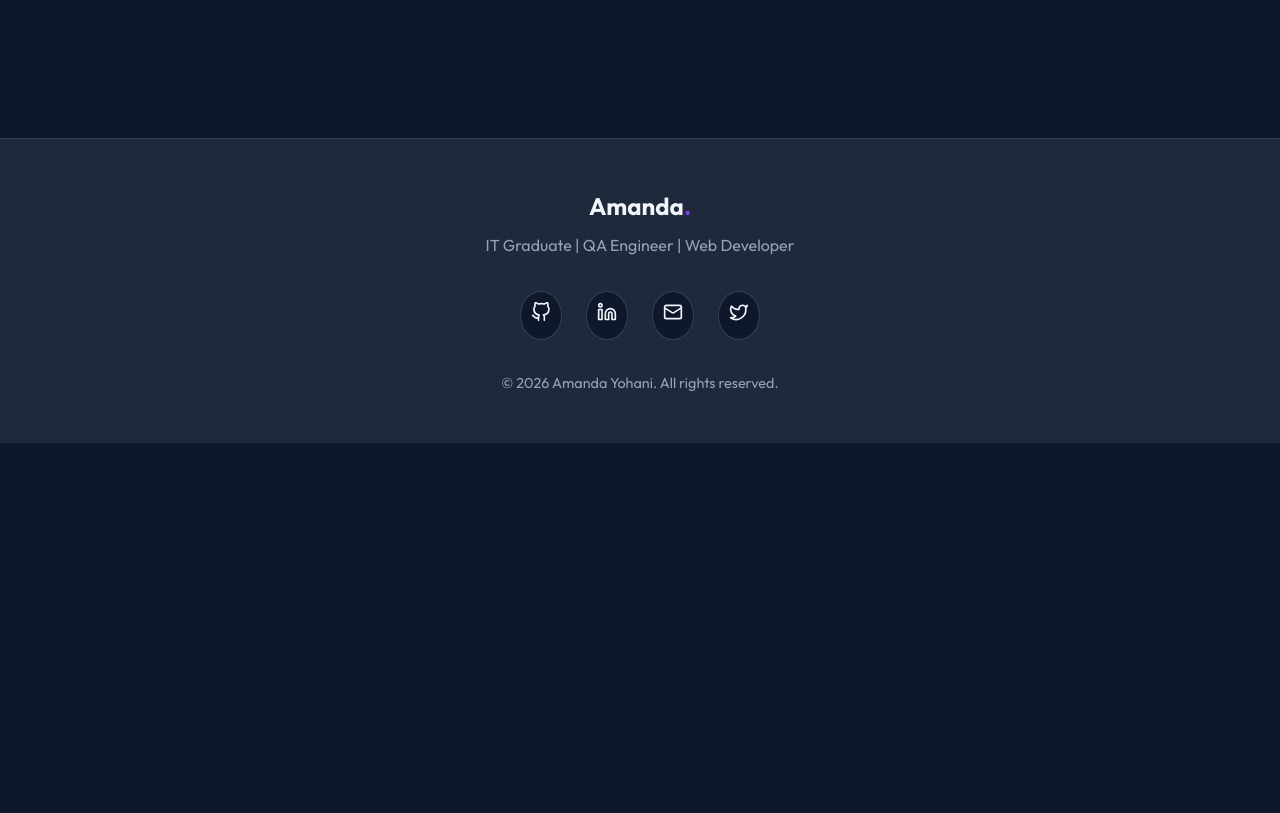
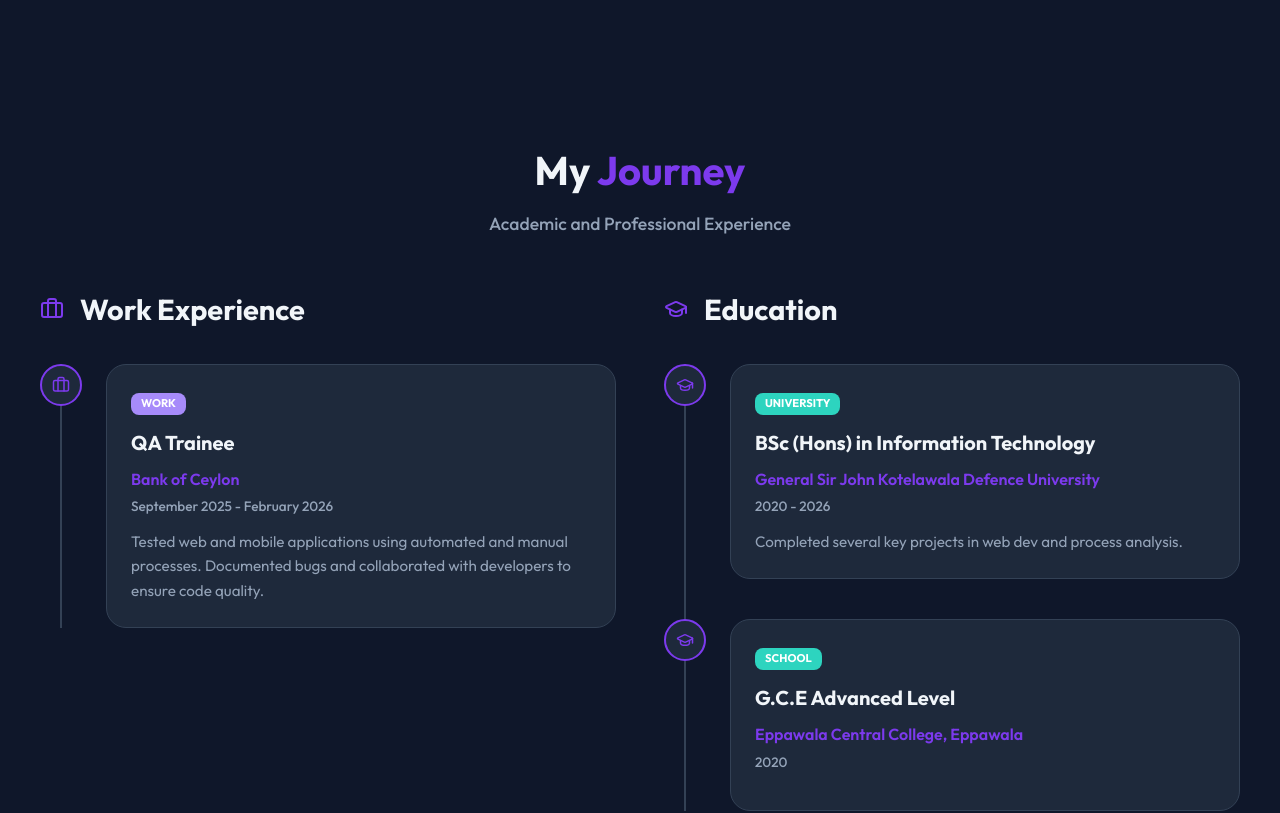
Before and after one commit to Amanda-2000/web-portfolio-site, a React (Create React App) app in the folder portfolio/: page /about in a window 1280 px wide. Shown: the part 880-1693 px from the top of the page. Before the commit the page ends 1323 px from the top, so only its background shows below. Built offline with nearby package versions, Linux system fonts and the light colour scheme.

Commit message:
added the experince section to the about

```diff
--- a/portfolio/package.json
+++ b/portfolio/package.json
@@ -8,6 +8,7 @@
     "@testing-library/react": "^16.3.2",
     "@testing-library/user-event": "^13.5.0",
     "axios": "^1.14.0",
+    "devicons-react": "^1.5.0",
     "framer-motion": "^12.38.0",
     "lucide-react": "^1.7.0",
     "react": "^19.2.4",
--- a/portfolio/src/App.js
+++ b/portfolio/src/App.js
@@ -5,7 +5,6 @@ import Navbar from './components/Navbar/Navbar';
 import Footer from './components/Footer/Footer';
 import Home from './pages/Home/Home';
 import About from './pages/About/About';
-import Experience from './pages/Experience/Experience';
 import Skills from './pages/Skills/Skills';
 import Projects from './pages/Projects/Projects';
 import Certificates from './pages/Certificates/Certificates';
--- a/portfolio/src/pages/About/About.js
+++ b/portfolio/src/pages/About/About.js
@@ -2,6 +2,7 @@ import React from 'react';
 import { motion } from 'framer-motion';
 import { BookOpen, Briefcase, Award, Heart } from 'lucide-react';
 import styles from './About.module.css';
+import Experience from '../Experience/Experience';
 
 const About = () => {
   const infoCards = [
@@ -84,6 +85,10 @@ const About = () => {
           ))}
         </motion.div>
       </div>
+
+      <div className={styles.experienceWrapper}>
+        <Experience />
+      </div>
     </section>
   );
 };
--- a/portfolio/src/pages/About/About.module.css
+++ b/portfolio/src/pages/About/About.module.css
@@ -64,6 +64,10 @@
   line-height: 1.6;
 }
 
+.experienceWrapper {
+  margin-top: 6rem;
+}
+
 @media (max-width: 992px) {
   .container {
     grid-template-columns: 1fr;
@@ -73,6 +77,10 @@
   .gridSide {
     grid-template-columns: 1fr 1fr;
   }
+
+  .experienceWrapper {
+    margin-top: 4rem;
+  }
 }
 
 @media (max-width: 576px) {
--- a/portfolio/src/pages/Experience/Experience.js
+++ b/portfolio/src/pages/Experience/Experience.js
@@ -7,11 +7,11 @@ const Experience = () => {
   const experiences = [
     {
       type: 'work',
-      title: 'QA  Trainee',
+      title: 'QA Trainee',
       company: 'Bank of Ceylon',
       date: 'September 2025 - February 2026',
       desc: 'Tested web and mobile applications using automated and manual processes. Documented bugs and collaborated with developers to ensure code quality.',
-      icon: <Briefcase size={20} />,
+      icon: <Briefcase size={18} />,
     },
     {
       type: 'university',
@@ -19,37 +19,27 @@ const Experience = () => {
       company: 'General Sir John Kotelawala Defence University',
       date: '2020 - 2026',
       desc: 'Completed several key projects in web dev and process analysis.',
-      icon: <GraduationCap size={20} />,
+      icon: <GraduationCap size={18} />,
     },
     {
       type: 'school',
       title: 'G.C.E Advanced Level',
-      company: 'Eppawala Central College,Eppawala',
+      company: 'Eppawala Central College, Eppawala',
       date: '2020',
       desc: '',
-      icon: <GraduationCap size={20} />,
+      icon: <GraduationCap size={18} />,
     },
   ];
 
-  return (
-    <section className={`${styles.experience} container section-padding`}>
-      <motion.div
-        className="title-center"
-        initial={{ opacity: 0 }}
-        whileInView={{ opacity: 1 }}
-        viewport={{ once: true }}
-      >
-        <h2 className="section-title">My <span className="highlight">Experience</span></h2>
-        <p className="section-subtitle">Academic and Professional Journey</p>
-      </motion.div>
+  const workExp = experiences.filter(exp => exp.type === 'work');
+  const eduExp = experiences.filter(exp => exp.type !== 'work');
 
-      <div className={styles.timeline}>
-        {experiences.map((exp, index) => (
+  const TimelineItem = ({ exp, index }) => (
     <motion.div
       key={index}
       className={styles.timelineItem}
-            initial={{ opacity: 0, x: index % 2 === 0 ? -30 : 30 }}
-            whileInView={{ opacity: 1, x: 0 }}
+      initial={{ opacity: 0, y: 20 }}
+      whileInView={{ opacity: 1, y: 0 }}
       viewport={{ once: true }}
       transition={{ duration: 0.5, delay: index * 0.1 }}
     >
@@ -60,15 +50,46 @@ const Experience = () => {
         <span className={exp.type === 'work' ? styles.workBadge : styles.eduBadge}>
           {exp.type.toUpperCase()}
         </span>
-              <h3>{exp.title}</h3>
+        <h4>{exp.title}</h4>
         <div className={styles.meta}>
-                <h4>{exp.company}</h4>
+          <h5>{exp.company}</h5>
           <p>{exp.date}</p>
         </div>
-              <p className={styles.desc}>{exp.desc}</p>
+        {exp.desc && <p className={styles.desc}>{exp.desc}</p>}
       </div>
     </motion.div>
+  );
+
+  return (
+    <section className={`${styles.experience} container`}>
+      <motion.div
+        className="title-center"
+        initial={{ opacity: 0 }}
+        whileInView={{ opacity: 1 }}
+        viewport={{ once: true }}
+      >
+        <h2 className="section-title">My <span className="highlight">Journey</span></h2>
+        <p className="section-subtitle">Academic and Professional Experience</p>
+      </motion.div>
+
+      <div className={styles.columns}>
+        <div className={styles.column}>
+          <h3><Briefcase className={styles.columnTitleIcon} /> Work Experience</h3>
+          <div className={styles.timeline}>
+            {workExp.map((exp, index) => (
+              <TimelineItem key={index} exp={exp} index={index} />
             ))}
+          </div>
+        </div>
+
+        <div className={styles.column}>
+          <h3><GraduationCap className={styles.columnTitleIcon} /> Education</h3>
+          <div className={styles.timeline}>
+            {eduExp.map((exp, index) => (
+              <TimelineItem key={index} exp={exp} index={index} />
+            ))}
+          </div>
+        </div>
       </div>
     </section>
   );
--- a/portfolio/src/pages/Experience/Experience.module.css
+++ b/portfolio/src/pages/Experience/Experience.module.css
@@ -1,18 +1,36 @@
 .experience {
-  padding-top: 120px;
+  padding: 4rem 0;
+}
+
+.columns {
+  display: grid;
+  grid-template-columns: 1fr 1fr;
+  gap: 3rem;
+  margin-top: 3rem;
+}
+
+.column h3 {
+  font-size: 1.8rem;
+  margin-bottom: 2rem;
+  color: var(--text-main);
+  display: flex;
+  align-items: center;
+  gap: 1rem;
+}
+
+.columnTitleIcon {
+  color: var(--primary);
 }
 
 .timeline {
   position: relative;
-  max-width: 800px;
-  margin: 4rem auto;
 }
 
 .timeline::before {
   content: '';
   position: absolute;
   top: 0;
-  left: 50px;
+  left: 20px;
   width: 2px;
   height: 100%;
   background: var(--border-color);
@@ -20,16 +38,16 @@
 
 .timelineItem {
   display: flex;
-  margin-bottom: 3rem;
+  margin-bottom: 2.5rem;
   position: relative;
-  gap: 2rem;
+  gap: 1.5rem;
 }
 
 .timelineIcon {
-  width: 100px;
-  height: 100px;
+  width: 42px;
+  height: 42px;
   background: var(--bg-card);
-  border: 4px solid var(--primary);
+  border: 2px solid var(--primary);
   border-radius: 50%;
   display: flex;
   align-items: center;
@@ -42,7 +60,7 @@
 
 .timelineContent {
   background: var(--bg-card);
-  padding: 2rem;
+  padding: 1.5rem;
   border-radius: var(--border-radius-lg);
   border: 1px solid var(--border-color);
   flex-grow: 1;
@@ -50,17 +68,17 @@
 }
 
 .timelineContent:hover {
-  transform: translateX(10px);
+  transform: translateX(5px);
   border-color: var(--primary);
 }
 
 .workBadge, .eduBadge {
   display: inline-block;
-  padding: 4px 12px;
-  font-size: 0.75rem;
+  padding: 2px 10px;
+  font-size: 0.7rem;
   font-weight: 700;
   border-radius: var(--border-radius-sm);
-  margin-bottom: 1rem;
+  margin-bottom: 0.75rem;
 }
 
 .workBadge {
@@ -73,50 +91,46 @@
   color: #fff;
 }
 
-.timelineContent h3 {
-  font-size: 1.5rem;
+.timelineContent h4 {
+  font-size: 1.25rem;
   margin-bottom: 0.5rem;
   color: var(--text-main);
 }
 
 .meta {
   display: flex;
-  justify-content: space-between;
-  align-items: center;
-  margin-bottom: 1rem;
+  flex-direction: column;
+  margin-bottom: 0.75rem;
 }
 
-.meta h4 {
-  font-size: 1.1rem;
+.meta h5 {
+  font-size: 1rem;
   color: var(--primary);
   font-weight: 600;
+  margin-bottom: 0.25rem;
 }
 
 .meta p {
-  font-size: 0.9rem;
+  font-size: 0.85rem;
   color: var(--text-muted);
   font-weight: 500;
 }
 
 .desc {
   color: var(--text-muted);
-  font-size: 1rem;
+  font-size: 0.95rem;
   line-height: 1.6;
 }
 
-@media (max-width: 768px) {
-  .timeline::before {
-    left: 40px;
-  }
-
-  .timelineIcon {
-    width: 60px;
-    height: 60px;
-  }
-
-  .meta {
-    flex-direction: column;
-    align-items: flex-start;
-    gap: 0.5rem;
+@media (max-width: 992px) {
+  .columns {
+    grid-template-columns: 1fr;
+    gap: 4rem;
   }
 }
+
+@media (max-width: 768px) {
+  .column h3 {
+    font-size: 1.5rem;
+  }
+}
```
Also changed, not shown: 1 other file (tests, documents, lock files or other folders). Lines whose indentation alone changed are shown as unchanged.
